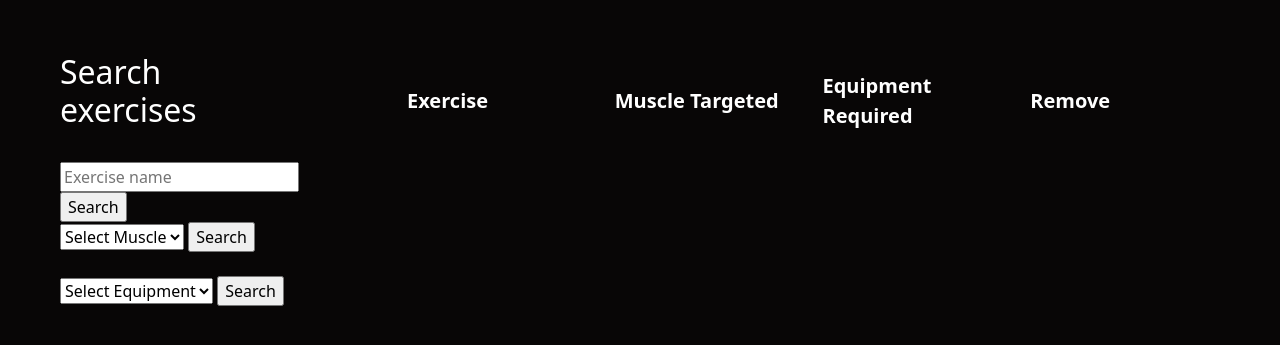
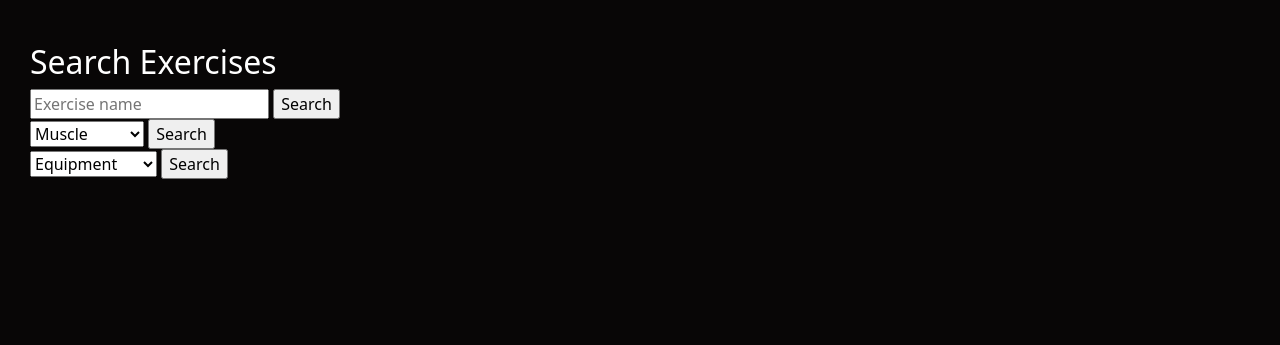
Before and after one commit to etcheekes/LiftIt, a Flask app: page /browse in a window 1280 px wide. Shown: the part 67-412 px from the top of the page. Run offline with Flask 2, Linux system fonts and the light colour scheme; a user stored in the database is signed in; data comes from the database, SQL or seed files in the repository; lists and menus that the app fills with data are empty; some libraries are stand-ins or nearby versions.

Commit message:
applied grid system to page and used JavaScript to display table once user has searched

```diff
--- a/templates/browse.html
+++ b/templates/browse.html
@@ -6,27 +6,26 @@
 
 {% block main %}
 
-  <div class="side-by-side">
-    <div>
-      <h2>Search exercises</h2>
-      <br>
-        <form action="/browse">
-            <input type="text" name="exercise_name" placeholder="Exercise name">
+
+<div class="container_brvp">
+  <div class="search_input sticky">
+    <h2>Search Exercises</h2>
+      <form action="/browse" class="form_pad">
+          <input type="text" name="exercise_name" placeholder="Exercise name" class="wide-select">
           <input type="submit" value="Search">
       </form>
-        <form action="/browse">
-            <select name="exercises">
-            <option style="display:none;" value="0">Select Muscle</option>
+      <form action="/browse" class="form_pad">
+          <select name="exercises" class="wide-select">
+          <option style="display:none;" value="0">Muscle</option>
           {% for i in muscle%}
               <option value="{{i['muscle']}}">{{i['muscle']}}</option>
           {% endfor %}
           </select>
           <input type="submit" value="Search">
       </form>
-      <br>
-        <form action="/browse">
-            <select name="equipments">
-                <option style="display:none;" value="0">Select Equipment</option>
+      <form action="/browse" class="form_pad">
+          <select name="equipments" class="wide-select">
+              <option style="display:none;" value="0">Equipment</option>
           {% for i in equipment%}
               <option value="{{i['equipment']}}">{{i['equipment']}}</option>
           {% endfor %}
@@ -34,12 +33,11 @@
           <input type="submit" value="Search">
       </form>
     </div>
-    <div class="side-by-side" style="padding-left: 100px">
-      <table>
+  <table class="search_results" hidden="false" id="hiddenField">
     <thead>
       <th>Exercise</th>
-          <th>Muscle Targeted</th>
-          <th>Equipment Required</th>
+      <th>Muscle</th>
+      <th>Equipment</th>
       <th>Remove</th>
     </thead>
     <tbody>
@@ -60,10 +58,17 @@
       {% endfor %}
   </tbody>
   </table>
-    </div>
+      {% if reveal_table %}
+        <script>
+          // show table
+          showField();
+        </script>
+      {% endif %}
 </div>
 
 
 
 
+
+
 {% endblock %}
```
Lines whose indentation alone changed are shown as unchanged.
